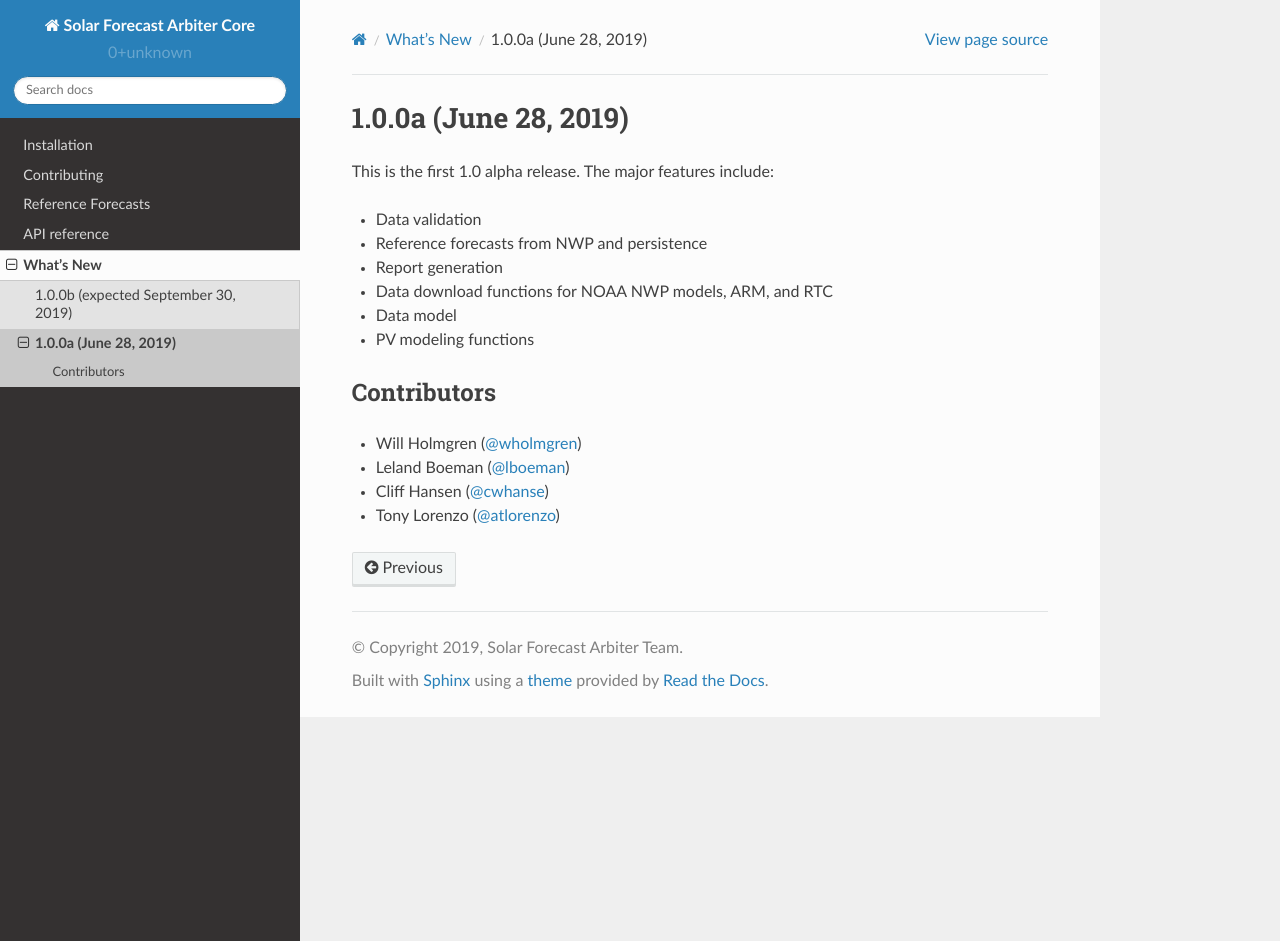
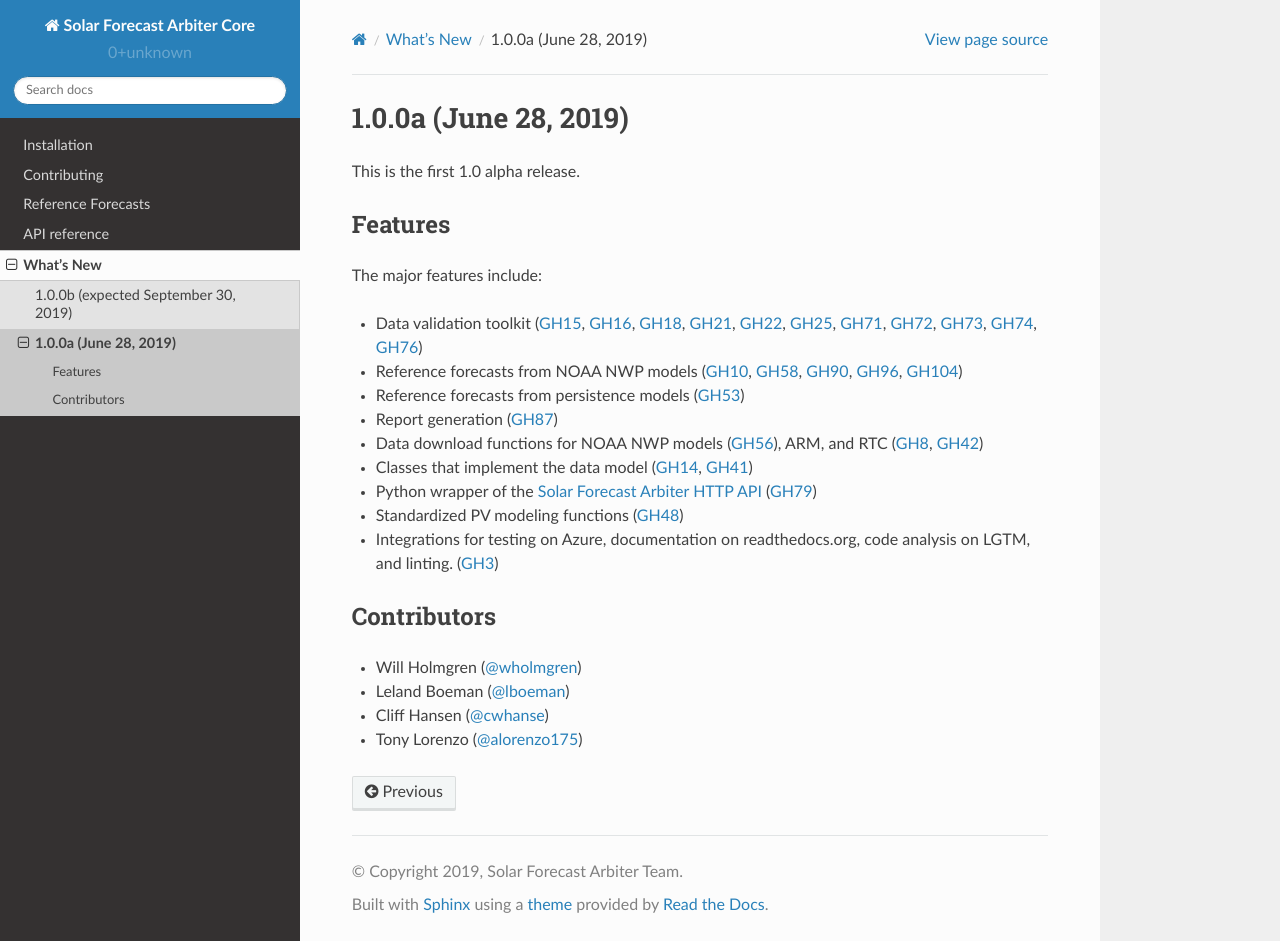
Before and after one commit to SolarArbiter/solarforecastarbiter-core, a Sphinx documentation site: the page built from docs/source/whatsnew/1.0.0a.rst, in a window 1280 px wide and 941 px high. Built offline with Sphinx 7.4.7 and the Read the Docs theme 2.0.0, drawn with Linux system fonts in a browser that asks for light colours.

Commit message:
issues, pulls

```diff
--- a/docs/source/conf.py
+++ b/docs/source/conf.py
@@ -193,12 +193,18 @@ epub_exclude_files = ['search.html']
 # -- Extension configuration -------------------------------------------------
 
 # extlinks alias
-extlinks = {'issue': ('https://github.com/solararbiter/solarforecastarbiter-core/issues/%s',
-                      'GH'),
-            'wiki': ('https://github.com/solararbiter/solarforecastarbiter-core/wiki/%s',
-                     'wiki '),
-            'doi': ('http://dx.doi.org/%s', 'DOI: '),
-            'ghuser': ('https://github.com/%s', '@')}
+extlinks = {
+    'issue': (
+        'https://github.com/solararbiter/solarforecastarbiter-core/issues/%s',
+        'GH'),
+    'pull': (
+        'https://github.com/solararbiter/solarforecastarbiter-core/pull/%s',
+        'GH'),
+    'wiki': (
+        'https://github.com/solararbiter/solarforecastarbiter-core/wiki/%s',
+        'wiki '),
+    'doi': ('http://dx.doi.org/%s', 'DOI: '),
+    'ghuser': ('https://github.com/%s', '@')}
 
 # -- Options for intersphinx extension ---------------------------------------
 
--- a/docs/source/whatsnew/1.0.0a.rst
+++ b/docs/source/whatsnew/1.0.0a.rst
@@ -3,19 +3,35 @@
 1.0.0a (June 28, 2019)
 ----------------------
 
-This is the first 1.0 alpha release. The major features include:
+This is the first 1.0 alpha release.
 
-* Data validation
-* Reference forecasts from NWP and persistence
-* Report generation
-* Data download functions for NOAA NWP models, ARM, and RTC
-* Data model
-* PV modeling functions
+Features
+~~~~~~~~
+
+The major features include:
+
+* Data validation toolkit (:issue:`15`, :issue:`16`, :issue:`18`,
+  :issue:`21`, :issue:`22`, :issue:`25`, :issue:`71`, :issue:`72`,
+  :issue:`73`, :issue:`74`, :issue:`76`)
+* Reference forecasts from NOAA NWP models (:issue:`10`, :issue:`58`,
+  :issue:`90`, :issue:`96`, :issue:`104`)
+* Reference forecasts from persistence models (:issue:`53`)
+* Report generation (:issue:`87`)
+* Data download functions for NOAA NWP models (:issue:`56`), ARM, and
+  RTC (:issue:`8`, :issue:`42`)
+* Classes that implement the data model (:pull:`14`, :issue:`41`)
+* Python wrapper of the
+  `Solar Forecast Arbiter HTTP API <https://api.solarforecastarbiter.org/>`_
+  (:pull:`79`)
+* Standardized PV modeling functions (:pull:`48`)
+* Integrations for testing on Azure, documentation on readthedocs.org,
+  code analysis on LGTM, and linting. (:issue:`3`)
 
 
 Contributors
 ~~~~~~~~~~~~
+
 * Will Holmgren (:ghuser:`wholmgren`)
 * Leland Boeman (:ghuser:`lboeman`)
 * Cliff Hansen (:ghuser:`cwhanse`)
-* Tony Lorenzo (:ghuser:`atlorenzo`)
+* Tony Lorenzo (:ghuser:`alorenzo175`)
--- a/docs/source/whatsnew/1.0.0b.rst
+++ b/docs/source/whatsnew/1.0.0b.rst
@@ -24,7 +24,8 @@ Testing
 
 Contributors
 ~~~~~~~~~~~~
+
 * Will Holmgren (:ghuser:`wholmgren`)
 * Leland Boeman (:ghuser:`lboeman`)
 * Cliff Hansen (:ghuser:`cwhanse`)
-* Tony Lorenzo (:ghuser:`atlorenzo`)
+* Tony Lorenzo (:ghuser:`alorenzo175`)
```
